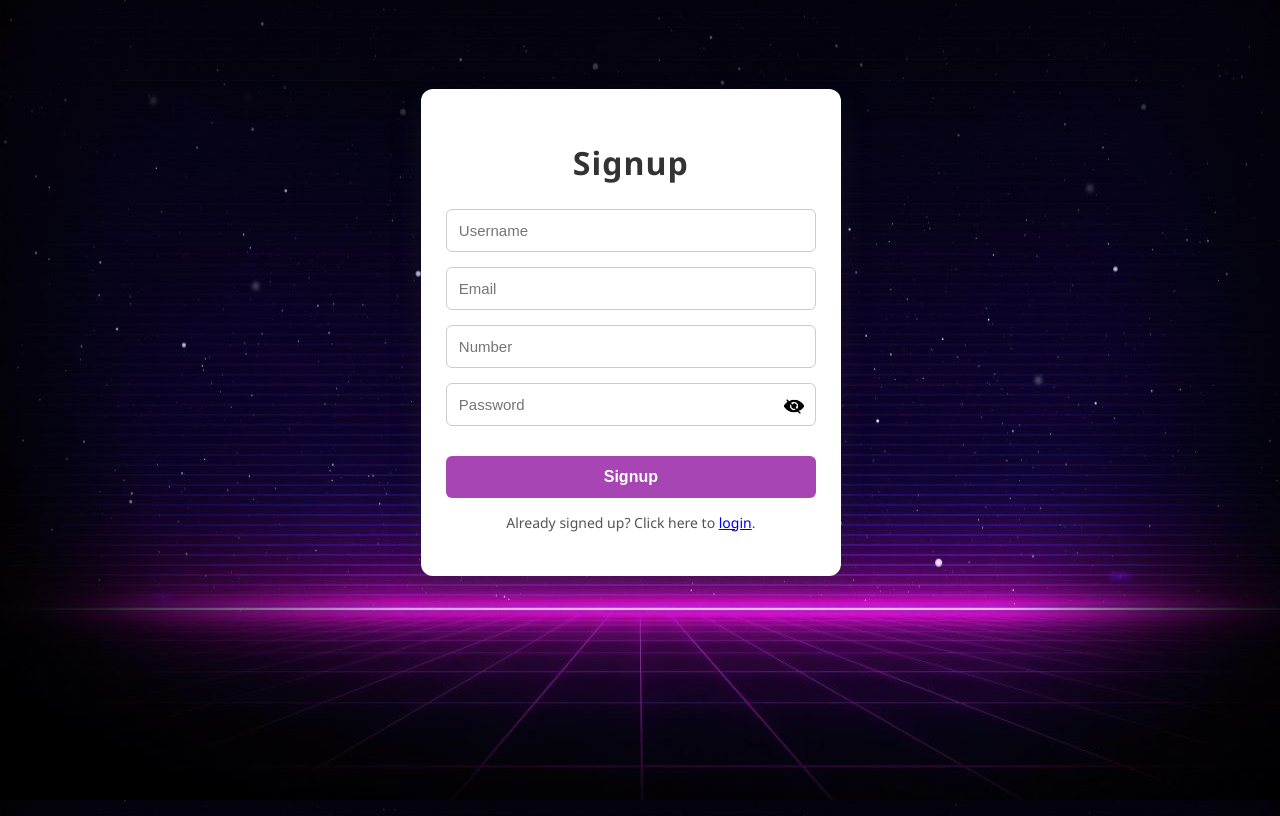
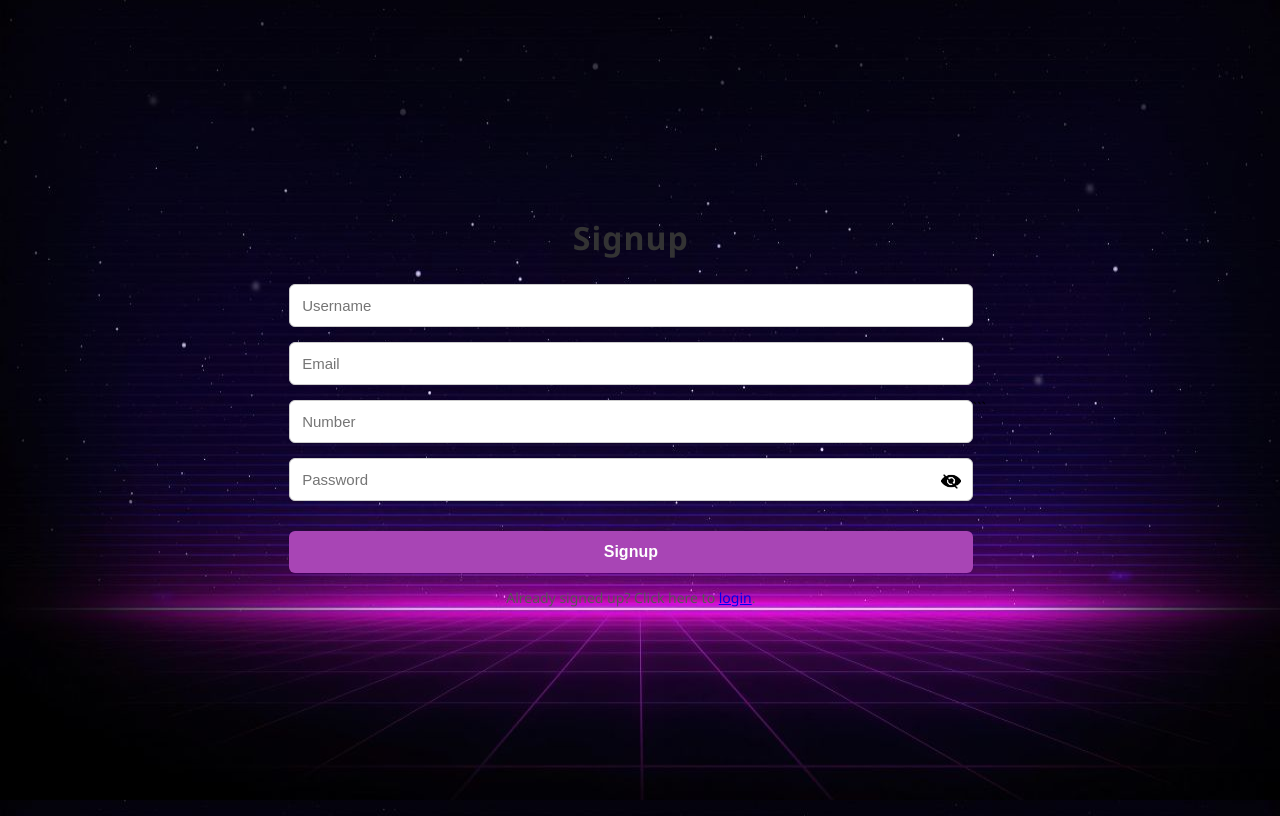
Before and after one commit to nikita-1231/AI_assisted_Bug_report, a Flask app: page / in a window 1280 px wide. Run offline with Flask 3, Linux system fonts and the light colour scheme.

Commit message:
change in style.css

```diff
--- a/static/css/style.css
+++ b/static/css/style.css
@@ -18,21 +18,7 @@
         background-size: 100% 100%;
     }
 
-    form {
-        background-color: #ffffff;
-        padding: 30px 25px;
-        border-radius: 12px;
-        box-shadow: 0 15px 30px rgba(49, 48, 48, 0.25);
-        max-width: 420px;
-        width: 100%;
-        animation: fadeIn 0.30s ease-in-out;
-        margin-bottom: 12%;
-         animation: slideIn 0.5s ease;
 
-
-
-
-    }
 
     h1 {
         text-align: center;
```
